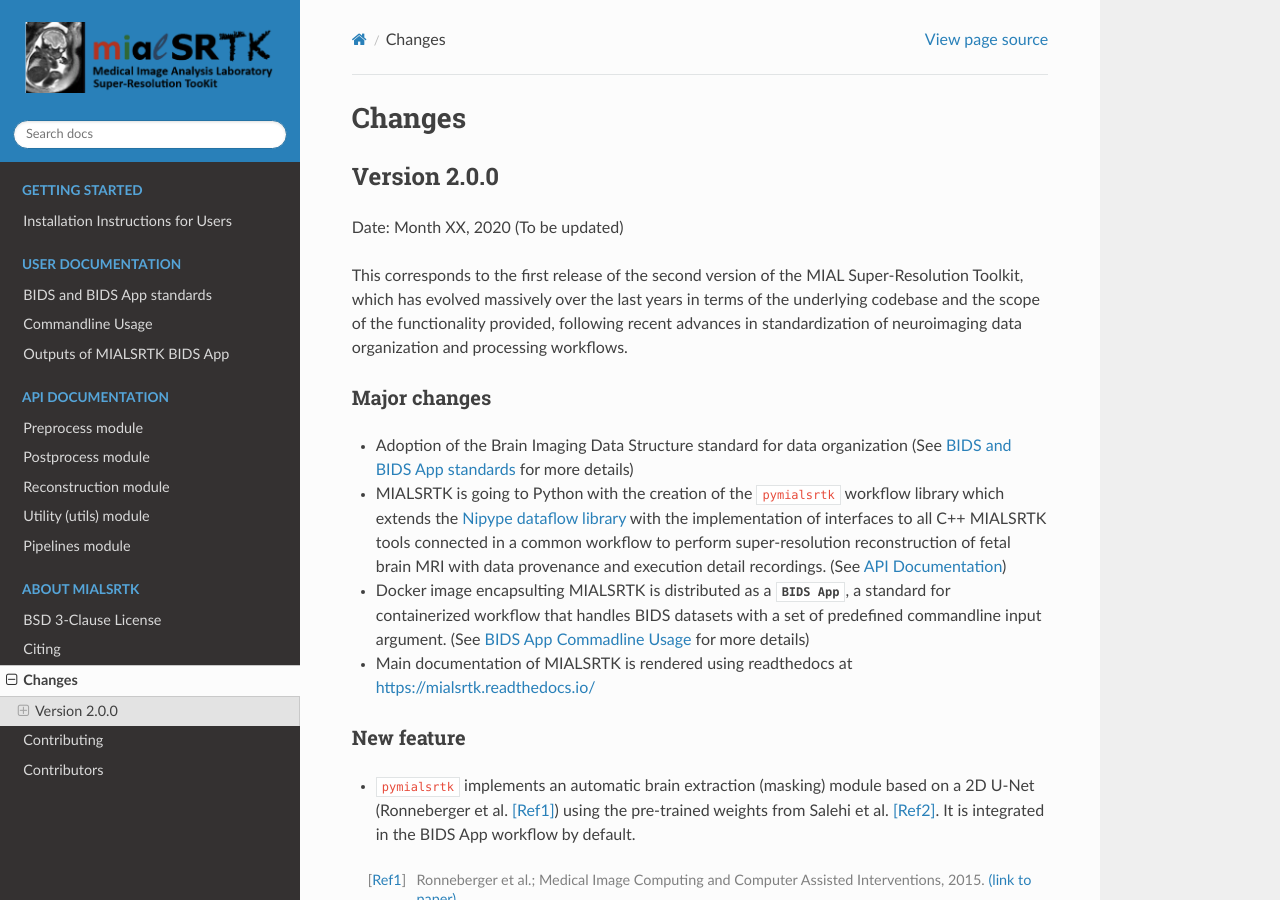
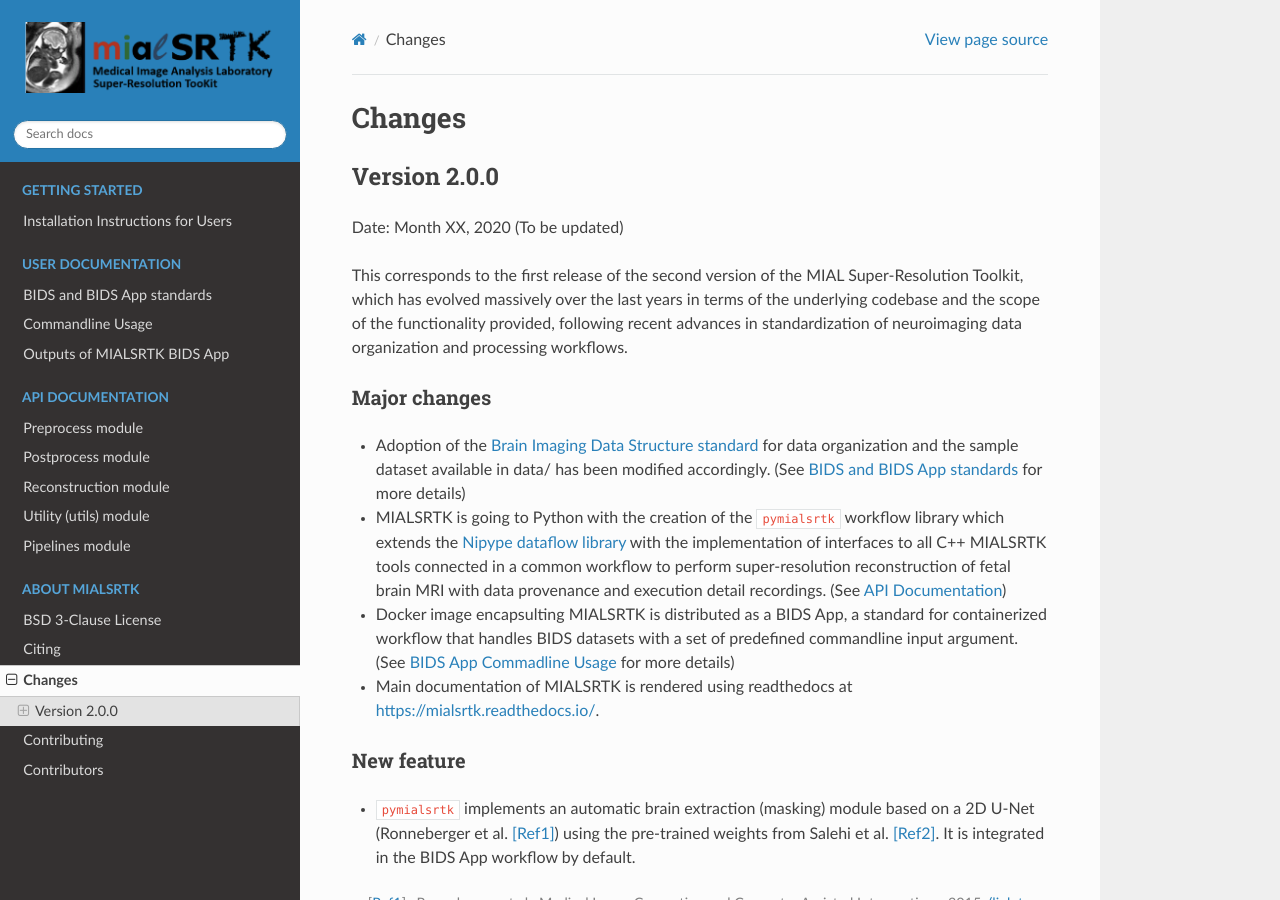
Before and after one commit to Medical-Image-Analysis-Laboratory/mialsuperresolutiontoolkit, a Sphinx documentation site: the page built from documentation/changes.rst, in a window 1280 px wide and 900 px high. Built offline with Sphinx 7.4.7 and the Read the Docs theme 2.0.0, drawn with Linux system fonts in a browser that asks for light colours; the version number could not be read and is left out.

Commit message:
DOC: reviewed changes.rst and link to BIDS [skip ci]

```diff
--- a/documentation/changes.rst
+++ b/documentation/changes.rst
@@ -13,13 +13,13 @@ This corresponds to the first release of the second version of the MIAL Super-Re
 Major changes
 =============
 
-* Adoption of the Brain Imaging Data Structure standard for data organization (See :ref:`BIDS and BIDS App standards <cmpbids>` for more details)
+* Adoption of the `Brain Imaging Data Structure standard <https://bids.neuroimaging.io/>`_ for data organization and the sample dataset available in data/ has been modified accordingly. (See :ref:`BIDS and BIDS App standards <cmpbids>` for more details)
 
 * MIALSRTK is going to Python with the creation of the ``pymialsrtk`` workflow library which extends the `Nipype dataflow library <https://nipype.readthedocs.io/en/latest/>`_ with the implementation of interfaces to all C++ MIALSRTK tools connected in a common workflow to perform super-resolution reconstruction of fetal brain MRI with data provenance and execution detail recordings. (See :ref:`API Documentation <api-doc>`)
 
-* Docker image encapsulting MIALSRTK is distributed as a `BIDS App`, a standard for containerized workflow that handles BIDS datasets with a set of predefined commandline input argument. (See :ref:`BIDS App Commadline Usage <cmdusage>` for more details)
+* Docker image encapsulting MIALSRTK is distributed as a BIDS App, a standard for containerized workflow that handles BIDS datasets with a set of predefined commandline input argument. (See :ref:`BIDS App Commadline Usage <cmdusage>` for more details)
 
-* Main documentation of MIALSRTK is rendered using readthedocs at https://mialsrtk.readthedocs.io/
+* Main documentation of MIALSRTK is rendered using readthedocs at https://mialsrtk.readthedocs.io/.
 
 
 New feature
```
